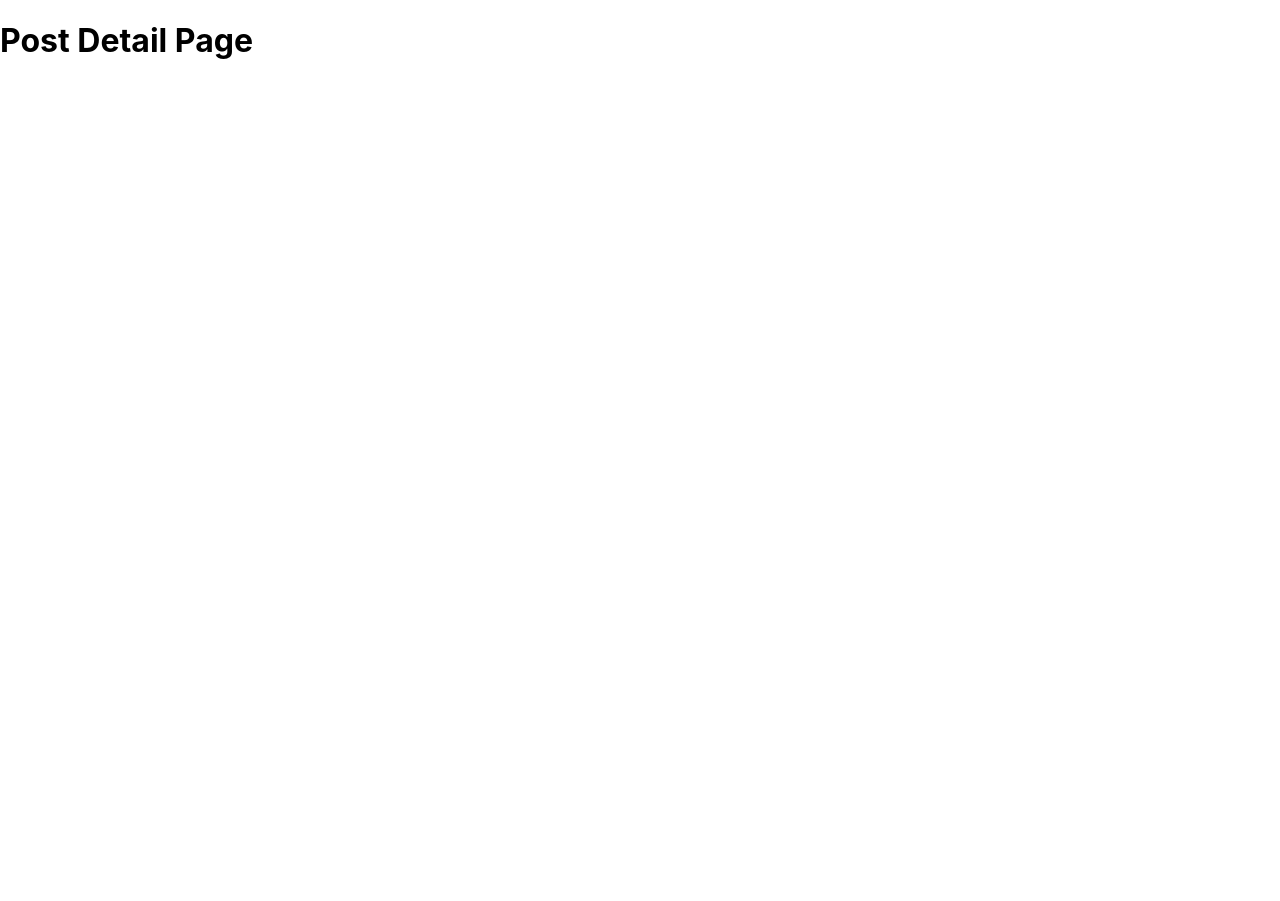
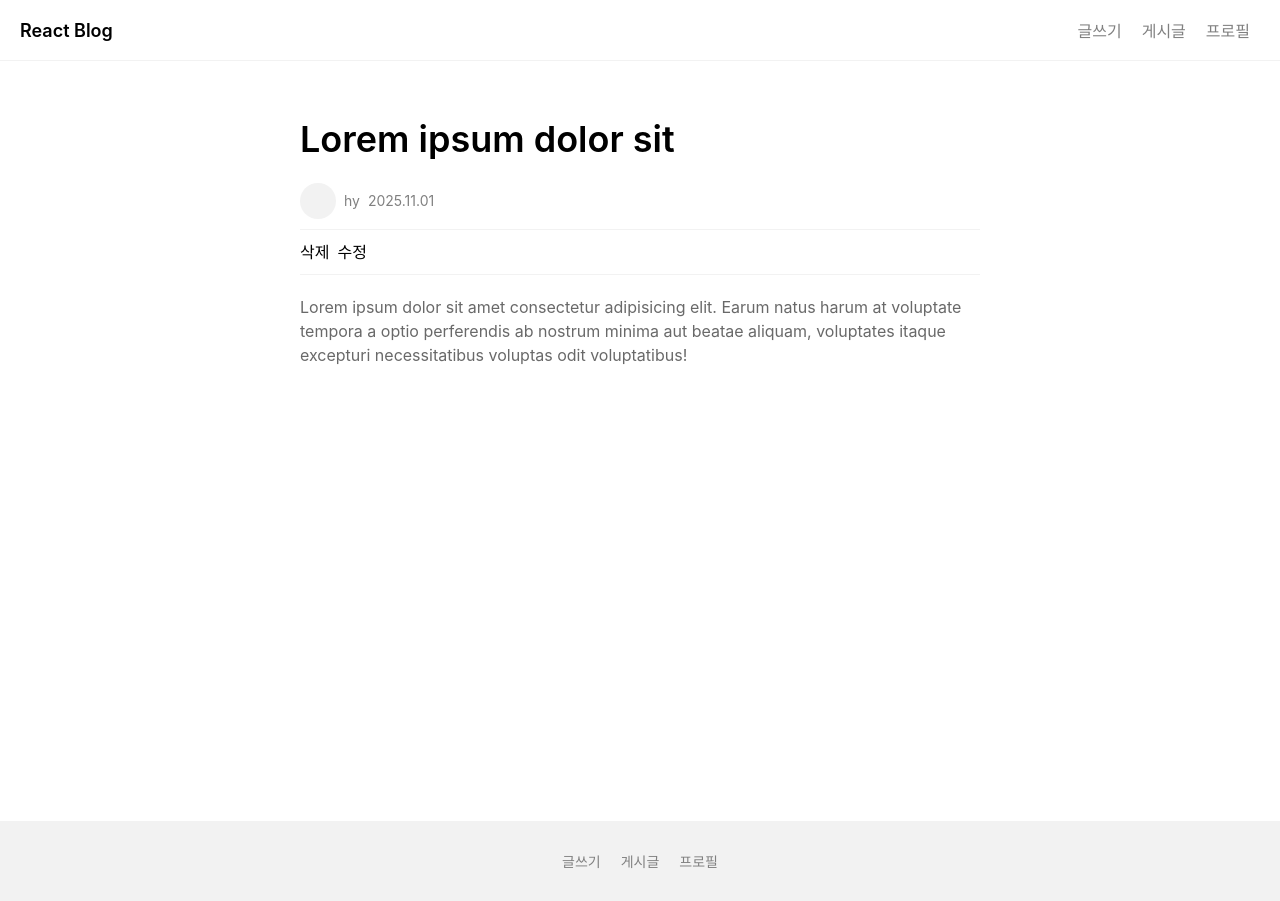
Before and after one commit to azipark/project_blog, a React (Create React App) app: page /posts/0 in a window 1280 px wide. Before the commit the page ends 800 px from the top, so only its background shows below. Built offline with nearby package versions, Linux system fonts and the light colour scheme.

Commit message:
공통 컴포넌트 분리 및 페이지 리팩토링

```diff
--- /dev/null
+++ b/src/components/Footer.tsx
@@ -0,0 +1,12 @@
+import React from 'react';
+import { Link } from 'react-router-dom';
+
+export default function Footer() {
+  return (
+    <footer>
+      <Link to="/posts/new">글쓰기</Link>
+      <Link to="/posts">게시글</Link>
+      <Link to="/profile">프로필</Link>
+    </footer>
+  )
+}
--- /dev/null
+++ b/src/components/Header.tsx
@@ -0,0 +1,15 @@
+import React from 'react';
+import { Link } from 'react-router-dom';
+
+export default function Header() {
+  return (
+    <header className="header">
+      <Link to="/" className="header__logo">React Blog</Link>
+      <div>
+        <Link to="/posts/new">글쓰기</Link>
+        <Link to="/posts">게시글</Link>
+        <Link to="/profile">프로필</Link>
+      </div>
+    </header>
+  )
+}
--- /dev/null
+++ b/src/components/PostDetail.tsx
@@ -0,0 +1,23 @@
+import React from 'react';
+
+export default function PostDetail() {
+  return <>
+    <div className="post__detail">
+      <div className="post__box">
+        <div className="post__title">Lorem ipsum dolor sit</div>
+        <div className="post__profile-box">
+          <div className="post__profile"></div>
+          <div className="post__author-name">hy</div>
+          <div className="post__date">2025.11.01</div>
+        </div>
+        <div className="post__utils-box">
+          <div className="post__delete">삭제</div>
+          <div className="post__edit">수정</div>
+        </div>
+        <div className="post__text">
+          Lorem ipsum dolor sit amet consectetur adipisicing elit. Earum natus harum at voluptate tempora a optio perferendis ab nostrum minima aut beatae aliquam, voluptates itaque excepturi necessitatibus voluptas odit voluptatibus!
+        </div>
+      </div>
+    </div>
+  </>
+}
--- /dev/null
+++ b/src/components/PostList.tsx
@@ -0,0 +1,40 @@
+import React from 'react';
+import { Link } from 'react-router-dom';
+interface PostLinkProps {
+  hasNavigation?: boolean
+}
+
+export default function PostList({ hasNavigation = true }: PostLinkProps ) {
+  return (
+    <>
+      {hasNavigation && (
+        <div className="post__navigation">
+          <div className="post__navigation--active">전체</div>
+          <div>나의 글</div>
+        </div>
+      )}
+
+      <div className="post__list">
+        {[...Array(10)].map((e, index) => (
+          <div key={index} className="post__box">
+            <Link to={`/posts/${index}`}>
+              <div className="post__profile-box">
+                <div className="post__profile"></div>
+                <div className="post__author-name">hy</div>
+                <div className="post__date">2025.11.01</div>
+              </div>
+              <div className="post__title">게시글 {index}</div>
+              <div className="post__text">
+                Lorem ipsum dolor sit amet consectetur adipisicing elit. Earum natus harum at voluptate tempora a optio perferendis ab nostrum minima aut beatae aliquam, voluptates itaque excepturi necessitatibus voluptas odit voluptatibus!
+              </div>
+              <div className="post__utils-box">
+                <div className="post__delete">삭제</div>
+                <div className="post__edit">수정</div>
+              </div>
+            </Link>
+          </div>
+        ))}
+      </div>
+    </>
+  );
+}
--- /dev/null
+++ b/src/components/Profile.tsx
@@ -0,0 +1,17 @@
+import React from 'react';
+import { Link } from 'react-router-dom';
+
+export default function Profile() {
+  return <div className="profile__box">
+    <div className="flex__box-lg">
+      <div className="profile__image" />
+      <div>
+        <div className="profile__email">test@test.com</div>
+        <div className="profile__name">박유저</div>
+      </div>
+    </div>
+    <Link to="/" className="profile__logout">
+      로그아웃
+    </Link>
+  </div>
+}
--- a/src/index.css
+++ b/src/index.css
@@ -18,10 +18,17 @@
   display: flex;
   justify-content: space-between;
   align-items: center;
-  flex-direction: row-reverse;
+  /* flex-direction: row-reverse; */
   border-bottom: 1px solid #f2f2f2;
-  padding: 10px 40px;
+  padding: 10px 20px;
   min-height: 40px;
+}
+
+header .header__logo {
+  color: black;
+  font-weight: 600;
+  font-size: 18px;
+  margin: 0;
 }
 
 header a {
@@ -75,7 +82,8 @@
 
 /* post list */
 
-.post__list {
+.post__list,
+.post__detail {
   min-height: 90vh;
   padding: 20px;
   text-align: center;
@@ -135,4 +143,78 @@
 .post__delete:hover,
 .post__edit:hover {
   color: black;
+  cursor: pointer;
 }
+
+/* post detail */
+
+.post__detail .post__box {
+  border-top: none;
+}
+
+.post__detail .post__title {
+  font-size: 36px;
+  line-height: 40px;
+}
+
+.post__detail .post__utils-box {
+  padding: 10px 0;
+  border-top: 1px solid #f2f2f2;
+  border-bottom: 1px solid #f2f2f2;
+  flex-direction: row;
+}
+
+.post__detail .post__profile-box {
+  padding: 10px 0;
+}
+
+.post__detail .post__text {
+  padding: 20px 0;
+}
+
+/* profile */
+
+.profile__box {
+  display: flex;
+  gap: 18px;
+  align-items: center;
+  font-size: 18px;
+  margin: 0 auto;
+  max-width: 680px;
+  text-align: left;
+  line-height: 24px;
+  justify-content: space-between;
+  padding: 20px;
+}
+
+.flex__box-lg {
+  display: flex;
+  gap: 18px;
+  align-items: center;
+}
+
+.profile__image {
+  width: 72px;
+  height: 72px;
+  background-color: #f2f2f2;
+  border-radius: 50%;
+}
+
+.profile__name {
+  font-size: 16px;
+  padding-top: 4px;
+}
+
+.profile__email {
+  font-weight: 500;
+}
+
+.profile__logout {
+  color: gray;
+  font-size: 14px
+}
+
+.profile__logout:hover,
+.profile__logout:focus {
+  color: black;
+}
--- a/src/pages/home/index.tsx
+++ b/src/pages/home/index.tsx
@@ -1,45 +1,14 @@
 import React from 'react';
-import { Link } from 'react-router-dom';
+import Header from '../../components/Header';
+import Footer from '../../components/Footer';
+import PostList from '../../components/PostList';
+
 export default function Home() {
   return (
     <div>
-      <header>
-        <div>
-          <Link to="/posts/new">글쓰기</Link>
-          <Link to="/posts">게시글</Link>
-          <Link to="/profile">프로필</Link>
-        </div>
-      </header>
-      <div className="post__navigation">
-        <div className="post__navigation--active">전체</div>
-        <div>나의 글</div>
-      </div>
-      <div className="post__list">
-        {[...Array(10)].map((e, index) => (
-          <div key={index} className="post__box">
-            <Link to={`/posts/${index}`}>
-              <div className="post__profile-box">
-                <div className="post__profile"></div>
-                <div className="post__author-name">hy</div>
-                <div className="post__date">2025.11.01</div>
-              </div>
-              <div className="post__title">게시글 {index}</div>
-              <div className="post__text">
-                Lorem ipsum dolor sit amet consectetur adipisicing elit. Earum natus harum at voluptate tempora a optio perferendis ab nostrum minima aut beatae aliquam, voluptates itaque excepturi necessitatibus voluptas odit voluptatibus!
-              </div>
-              <div className="post__utils-box">
-                <div className="post__delete">삭제</div>
-                <div className="post__edit">수정</div>
-              </div>
-            </Link>
-          </div>
-        ))}
-      </div>
-      <footer>
-        <Link to="/posts/new">글쓰기</Link>
-        <Link to="/posts">게시글</Link>
-        <Link to="/profile">프로필</Link>
-      </footer>
+      <Header />
+      <PostList />
+      <Footer />
     </div>
   );
 }
--- a/src/pages/posts/detail.tsx
+++ b/src/pages/posts/detail.tsx
@@ -1,7 +1,15 @@
 import React from 'react';
+import Header from '../../components/Header';
+import Footer from '../../components/Footer';
+import PostDetail from '../../components/PostDetail';
 
-export default function PostDetail() {
+
+export default function PostPage() {
   return (
-    <h1>Post Detail Page</h1>
-  )
+    <>
+      <Header />
+      <PostDetail/>
+      <Footer />
+    </>
+  );
 }
--- a/src/pages/posts/index.tsx
+++ b/src/pages/posts/index.tsx
@@ -1,7 +1,14 @@
 import React from 'react';
+import Header from '../../components/Header';
+import PostList from '../../components/PostList';
+import Footer from '../../components/Footer';
 
-export default function PostList() {
+export default function PostPage() {
   return (
-    <h1>Post List Page</h1>
+    <>
+      <Header />
+      <PostList hasNavigation={false} />
+      <Footer />
+    </>
   )
 }
--- a/src/pages/posts/new.tsx
+++ b/src/pages/posts/new.tsx
@@ -1,7 +1,13 @@
 import React from 'react';
+import Header from '../../components/Header';
+import Footer from '../../components/Footer';
 
 export default function PostNew() {
   return (
-    <h1>Post New Page</h1>
+    <>
+      <Header />
+      <div>Post Form</div>
+      <Footer />
+    </>
   )
 }
--- a/src/pages/profile/index.tsx
+++ b/src/pages/profile/index.tsx
@@ -1,7 +1,16 @@
 import React from 'react';
+import Header from '../../components/Header';
+import Footer from '../../components/Footer';
+import Profile from '../../components/Profile';
+import PostList from '../../components/PostList';
 
 export default function ProfilePage() {
   return (
-    <h1>Profile Page</h1>
+    <>
+      <Header />
+      <Profile />
+      <PostList hasNavigation={false} />
+      <Footer />
+    </>
   )
 }
```
